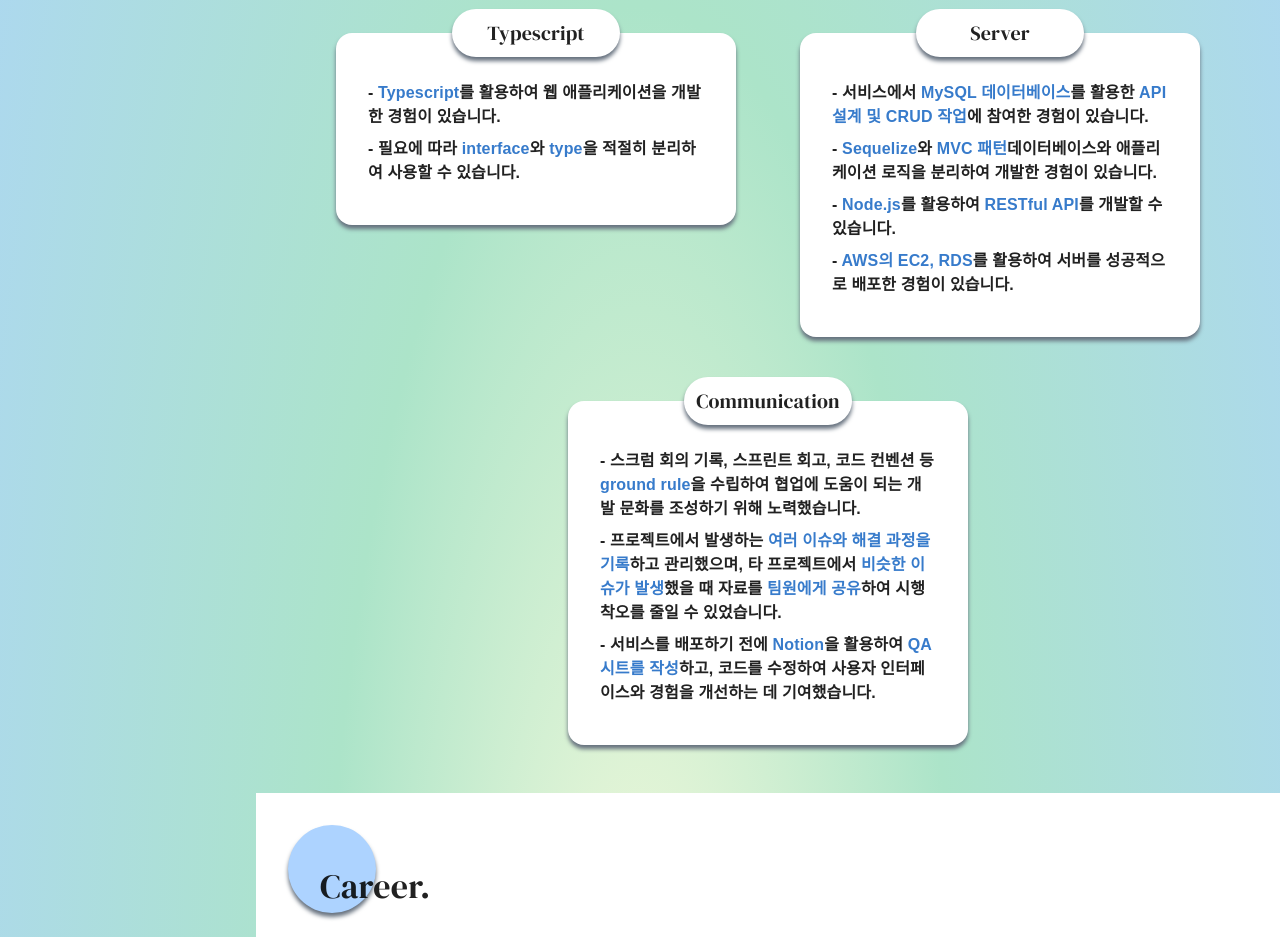
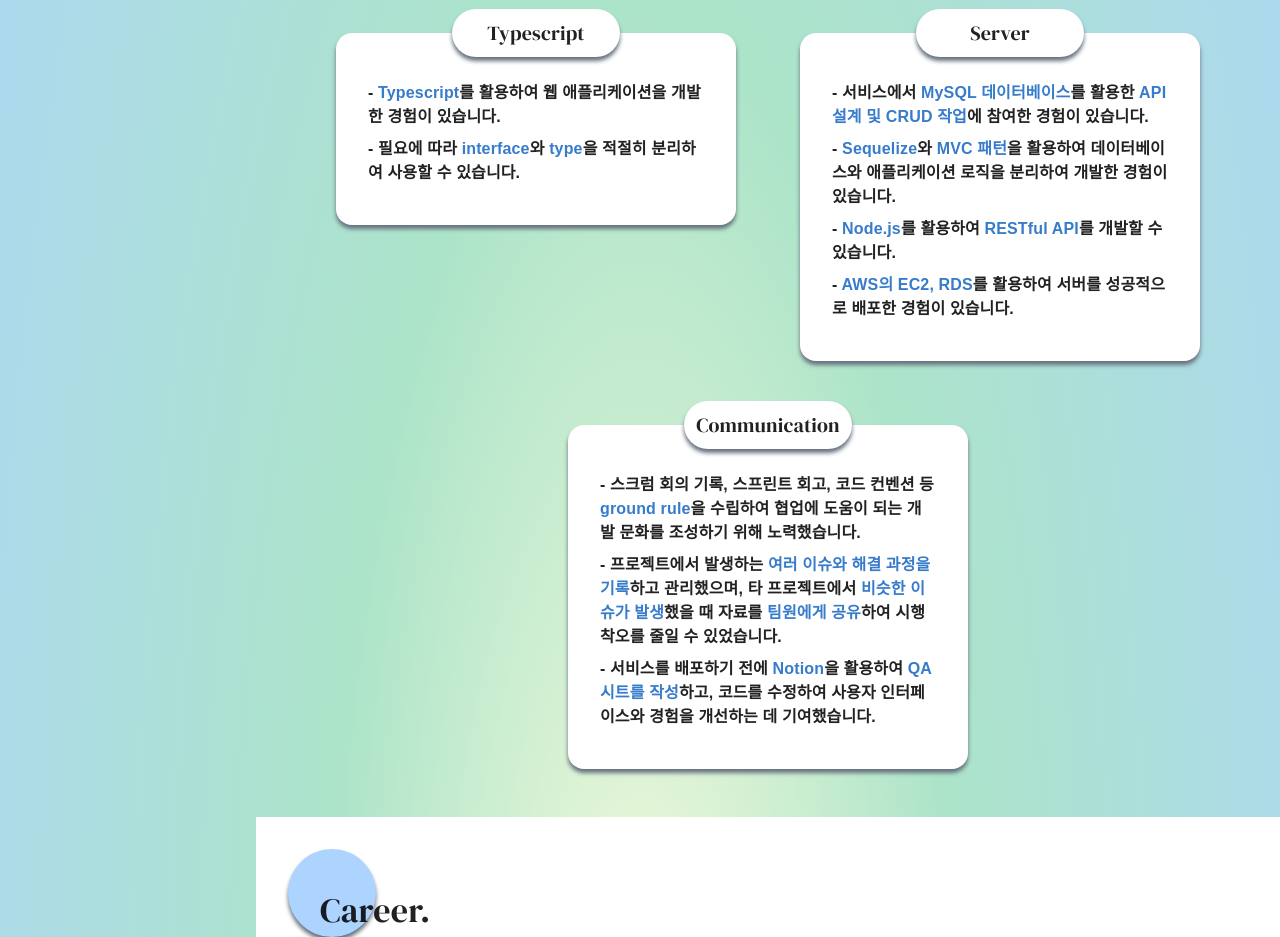
Before and after one commit to dawncoding/portfolio, a Next.js app: page / in a window 1280 px wide. Shown: the part 1120-2057 px from the top of the page. Built offline with nearby package versions, Linux system fonts and the light colour scheme; a web font is replaced by a local one.

Commit message:
chore: fix typo

```diff
--- a/src/components/Skill/index.tsx
+++ b/src/components/Skill/index.tsx
@@ -260,7 +260,8 @@ const Skill: React.FC = () => {
             >
               MVC 패턴
             </Text>
-            데이터베이스와 애플리케이션 로직을 분리하여 개발한 경험이 있습니다.
+            을 활용하여 데이터베이스와 애플리케이션 로직을 분리하여 개발한
+            경험이 있습니다.
           </Text>
           <Text component="div" language="ko" marginBottom="0.5rem">
             {`- `}
```
